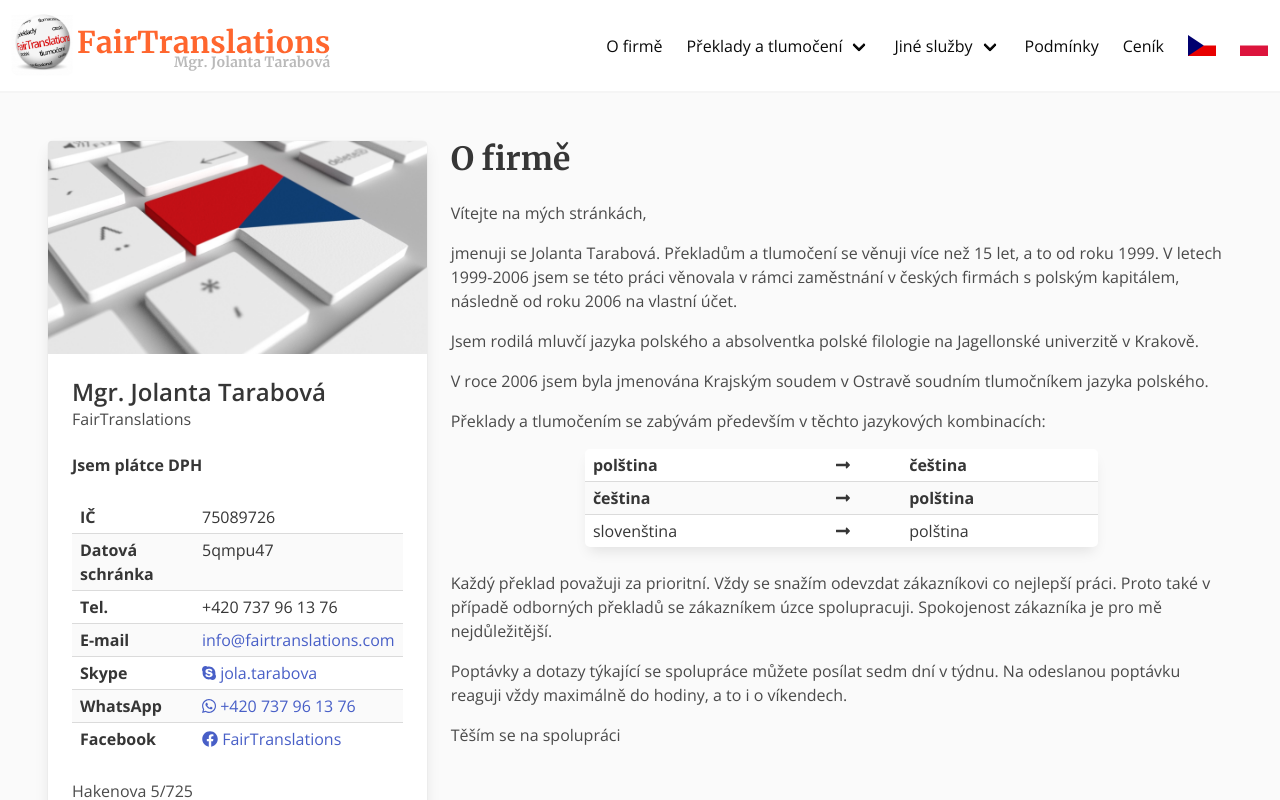
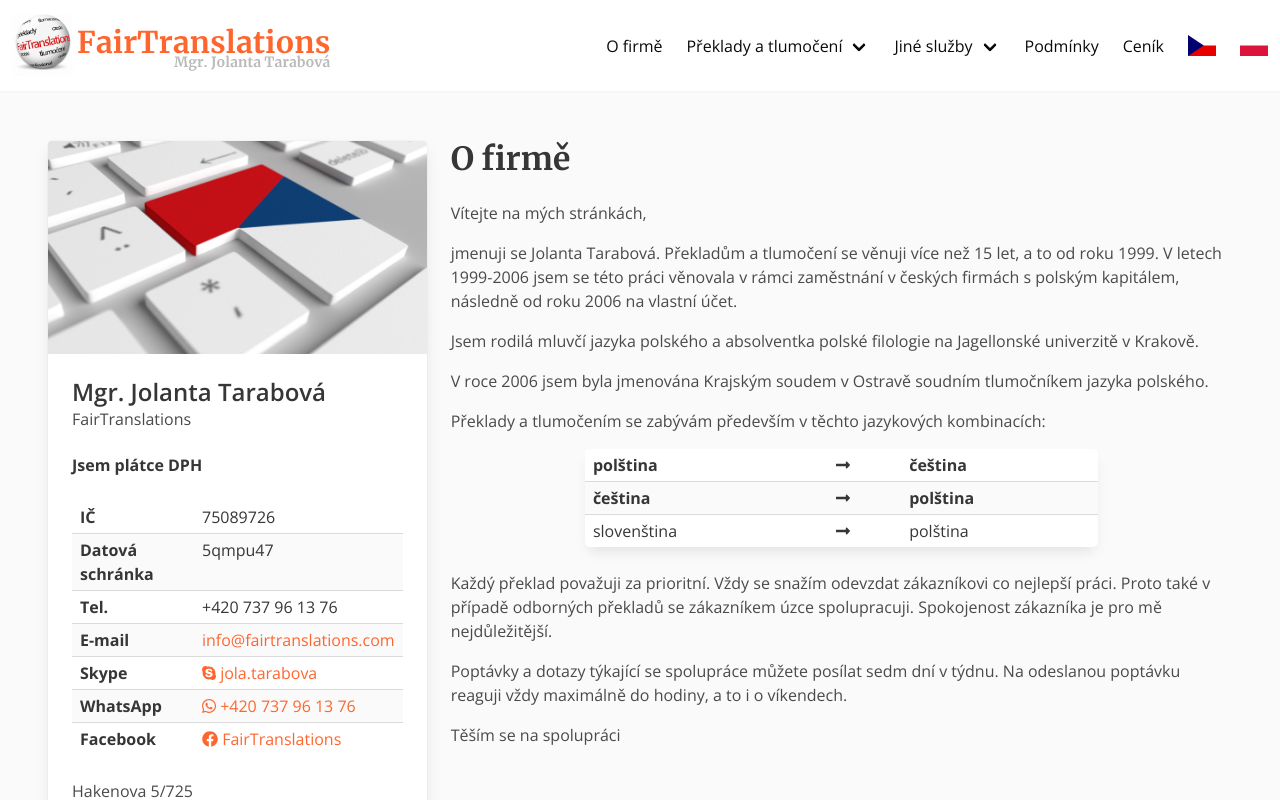
Before and after one commit to sebastianbalon/fairtranslations-web, a Next.js app: page /cs/o-firme in a window 1280 px wide. Shown: the top 800 px of the page. Built offline with nearby package versions, Linux system fonts and the light colour scheme.

Commit message:
Changed links colors

```diff
--- a/styles/styles.sass
+++ b/styles/styles.sass
@@ -17,6 +17,12 @@ html
 h1, h2, h3
   font-family: 'Merriweather', serif
   font-weight: 300
+
+a:not(.navbar-item)
+  color: #ff662e
+
+a:visited:not(.navbar-item)
+  color: #b54a02
 
 .navbar-divider
   margin: 0
```
